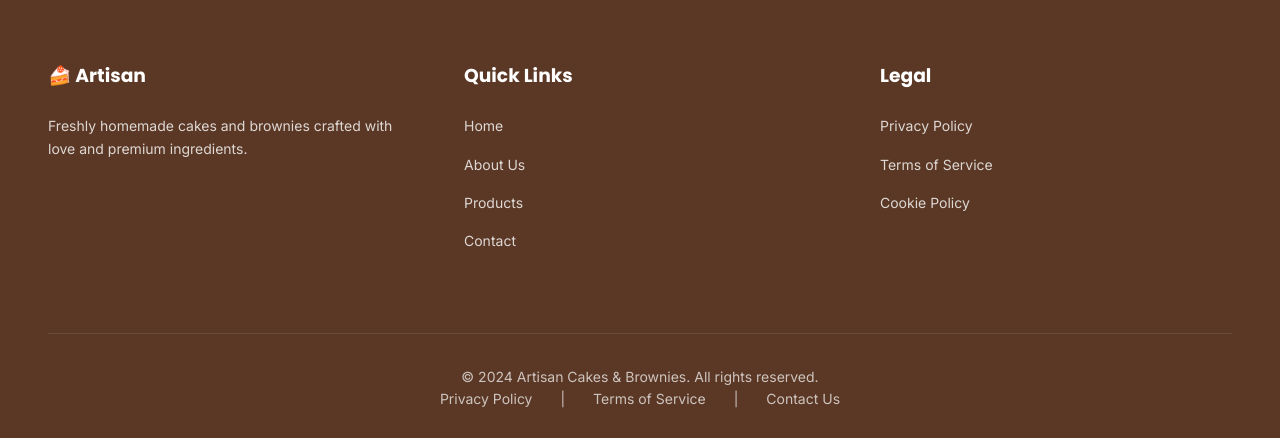
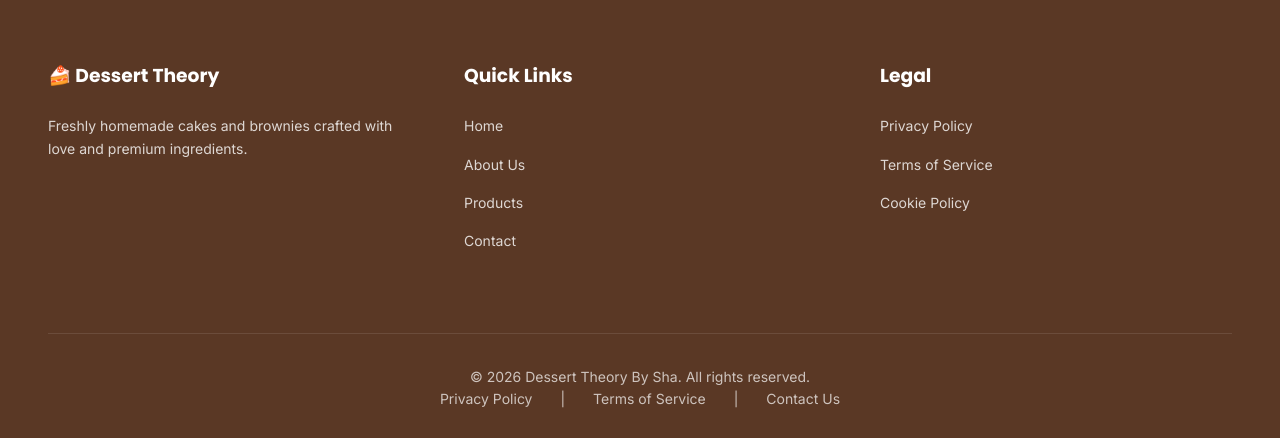
Before and after one commit to khivisha175/Dessert_website, a plain HTML site: page index.html in a window 1280 px wide. Shown: the part 8097-8535 px from the top of the page. Drawn offline with Linux system fonts and the light colour scheme.

Commit message:
index.html

```diff
--- a/index.html
+++ b/index.html
@@ -1464,7 +1464,7 @@
 
         <div class="footer-content">
             <div class="footer-section">
-                <h3>🍰 Artisan</h3>
+                <h3>🍰 Dessert Theory </h3>
                 <p>Freshly homemade cakes and brownies crafted with love and premium ingredients.</p>
             </div>
             <div class="footer-section">
@@ -1483,7 +1483,7 @@
         </div>
 
         <div class="footer-bottom">
-            <p>&copy; 2024 Artisan Cakes & Brownies. All rights reserved.</p>
+            <p>&copy; 2026 Dessert Theory By Sha. All rights reserved.</p>
             <a href="#">Privacy Policy</a> | <a href="#">Terms of Service</a> | <a href="#">Contact Us</a>
         </div>
     </footer>
```
